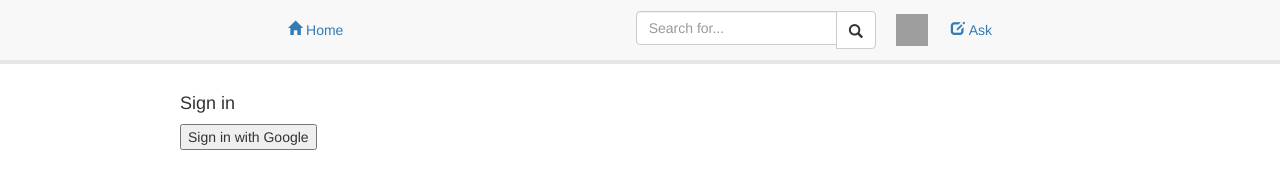
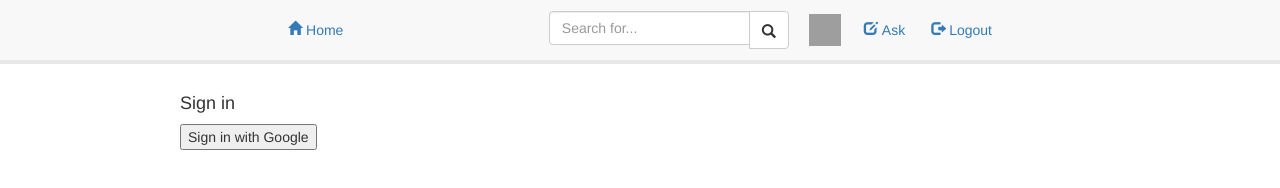
Before and after one commit to tessajeanserdar/boorishpenguin, a website: page client/index.html in a window 1280 px wide. Drawn offline with nearby package versions, Linux system fonts and the light colour scheme; no server answers; grey boxes are pictures that could not be loaded.

Commit message:
add logout functionality to use in development

```diff
--- a/client/index.html
+++ b/client/index.html
@@ -40,6 +40,10 @@
             <span class="glyphicon glyphicon-edit"></span>
             <span>Ask</span>
           </a>
+          <a id="logout">
+            <span class="glyphicon glyphicon-log-out"></span>
+            <span>Logout</span>
+          </a>
         </div>
       </div>
     </div>
@@ -59,5 +63,11 @@
     <script src="app/questions/questions.js"></script>
     <script src="app/services/services.js"></script>
     <script src="app/app.js"></script>
+    <script>
+      $('#logout').on('click', function (e) {
+        localStorage.removeItem('com.boorish');
+        location.reload();
+      });
+    </script>
   </body>
 </html>
--- a/client/styles.css
+++ b/client/styles.css
@@ -1,6 +1,8 @@
 body {
 }
-
+#logout {
+  cursor: pointer;
+}
 h3 {
   font-weight: bold;
   text-transform: uppercase;
```
